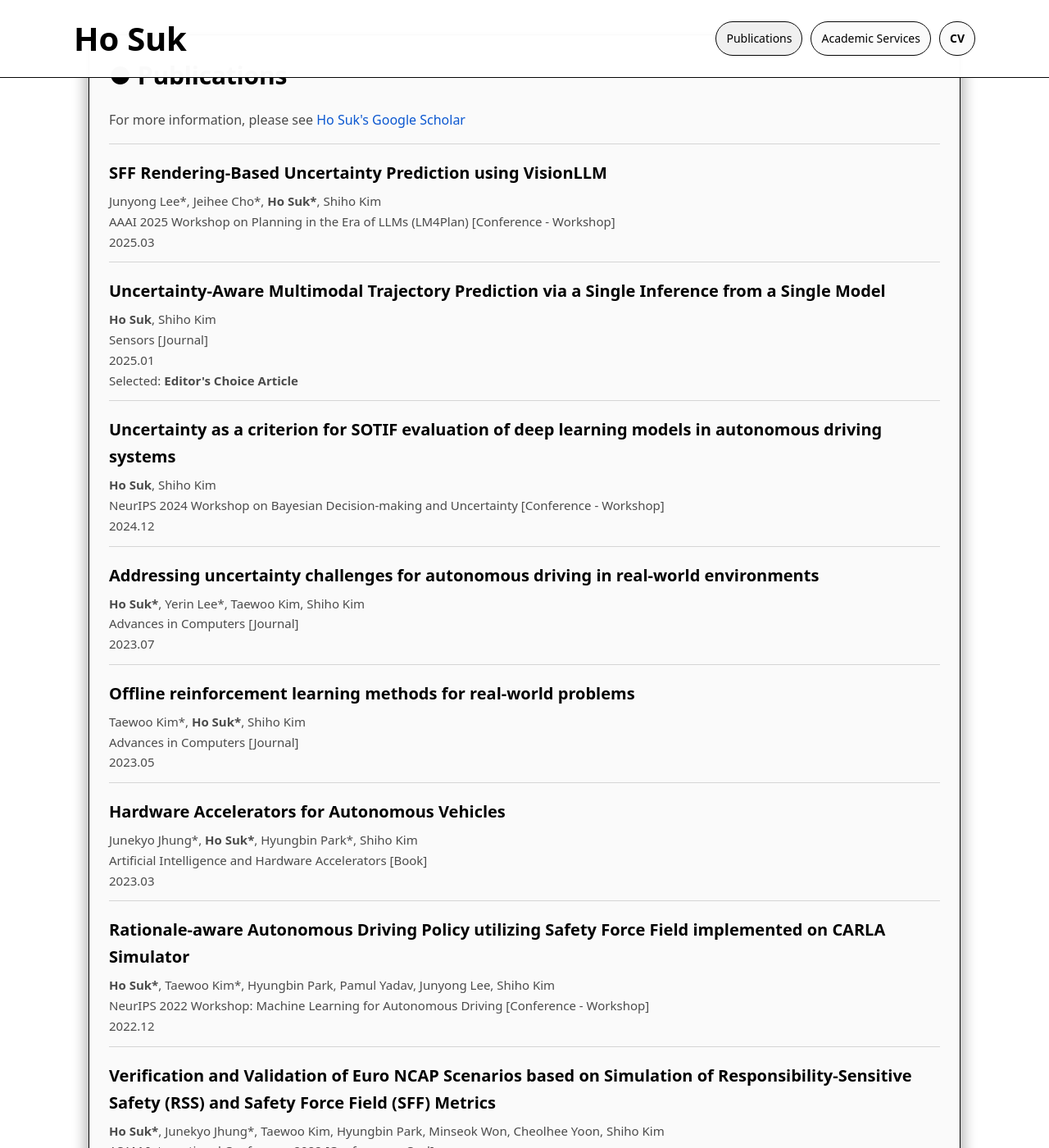
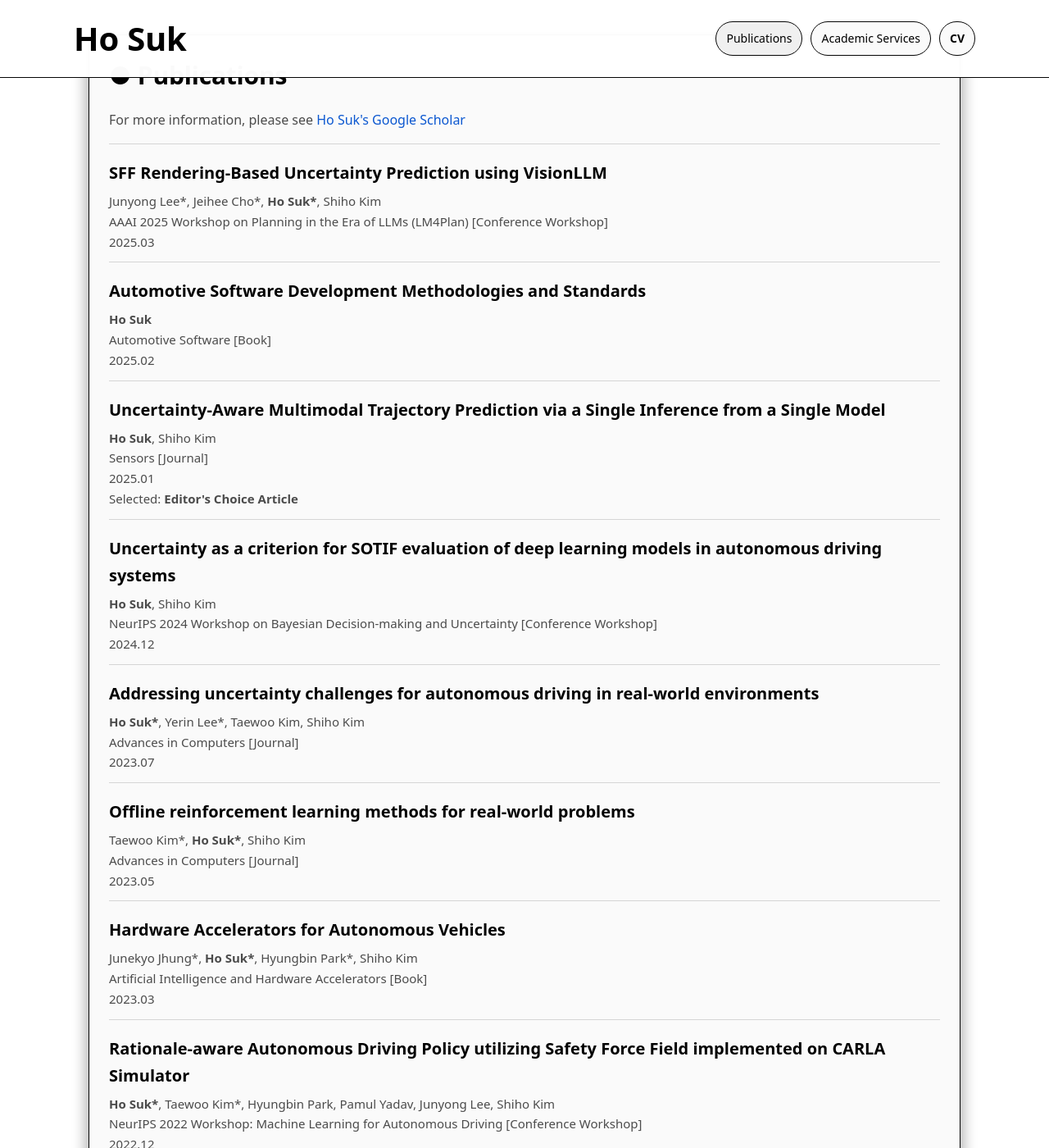
Before and after one commit to ho-suk-93/ho-suk-93.github.io, a Jekyll site: the page built from index.md, in a window 1280 px wide and 1400 px high, scrolled down 2741 px. Shown: the whole window at 82% size. Built offline with Jekyll 4.4.1, drawn with Linux system fonts in a browser that asks for light colours; some of the changed text lies outside the part shown.

Commit message:
Update index.md

```diff
--- a/index.md
+++ b/index.md
@@ -128,8 +128,14 @@ description: "Ho Suk's Personal Website"
     <div class="list-item">
       <p class="item-title">SFF Rendering-Based Uncertainty Prediction using VisionLLM</p>
       <p class="item-desc">Junyong Lee*, Jeihee Cho*, <b>Ho Suk*</b>, Shiho Kim</p>
-      <p class="item-desc">AAAI 2025 Workshop on Planning in the Era of LLMs (LM4Plan) [Conference - Workshop]</p>
+      <p class="item-desc">AAAI 2025 Workshop on Planning in the Era of LLMs (LM4Plan) [Conference Workshop]</p>
       <p class="item-desc">2025.03</p>
+    </div>
+    <div class="list-item">
+      <p class="item-title">Automotive Software Development Methodologies and Standards</p>
+      <p class="item-desc"><b>Ho Suk</b></p>
+      <p class="item-desc">Automotive Software [Book]</p>
+      <p class="item-desc">2025.02</p>
     </div>
     <div class="list-item">
       <p class="item-title">Uncertainty-Aware Multimodal Trajectory Prediction via a Single Inference from a Single Model</p>
@@ -141,7 +147,7 @@ description: "Ho Suk's Personal Website"
     <div class="list-item">
       <p class="item-title">Uncertainty as a criterion for SOTIF evaluation of deep learning models in autonomous driving systems</p>
       <p class="item-desc"><b>Ho Suk</b>, Shiho Kim</p>
-      <p class="item-desc">NeurIPS 2024 Workshop on Bayesian Decision-making and Uncertainty [Conference - Workshop]</p>
+      <p class="item-desc">NeurIPS 2024 Workshop on Bayesian Decision-making and Uncertainty [Conference Workshop]</p>
       <p class="item-desc">2024.12</p>
     </div>
     <div class="list-item">
@@ -165,7 +171,7 @@ description: "Ho Suk's Personal Website"
     <div class="list-item">
       <p class="item-title">Rationale-aware Autonomous Driving Policy utilizing Safety Force Field implemented on CARLA Simulator</p>
       <p class="item-desc"><b>Ho Suk*</b>, Taewoo Kim*, Hyungbin Park, Pamul Yadav, Junyong Lee, Shiho Kim</p>
-      <p class="item-desc">NeurIPS 2022 Workshop: Machine Learning for Autonomous Driving [Conference - Workshop]</p>
+      <p class="item-desc">NeurIPS 2022 Workshop: Machine Learning for Autonomous Driving [Conference Workshop]</p>
       <p class="item-desc">2022.12</p>
     </div>
     <div class="list-item">
@@ -202,7 +208,7 @@ description: "Ho Suk's Personal Website"
     <div class="list-item">
       <p class="item-title">Self-Driving like a Human driver instead of a Robocar: Personalized comfortable driving experience for autonomous vehicles</p>
       <p class="item-desc">Il Bae, Jaeyoung Moon, Junekyo Jhung, <b>Ho Suk</b>, Taewoo Kim, Hyunbin Park, Jaekwang Cha, Jinhyuk Kim, Dohyun Kim, Shiho Kim</p>
-      <p class="item-desc">NeurIPS 2019 Workshop: Machine Learning for Autonomous Driving [Conference - Workshop]</p>
+      <p class="item-desc">NeurIPS 2019 Workshop: Machine Learning for Autonomous Driving [Conference Workshop]</p>
       <p class="item-desc">2019.12</p>
     </div>
   </div>
```
